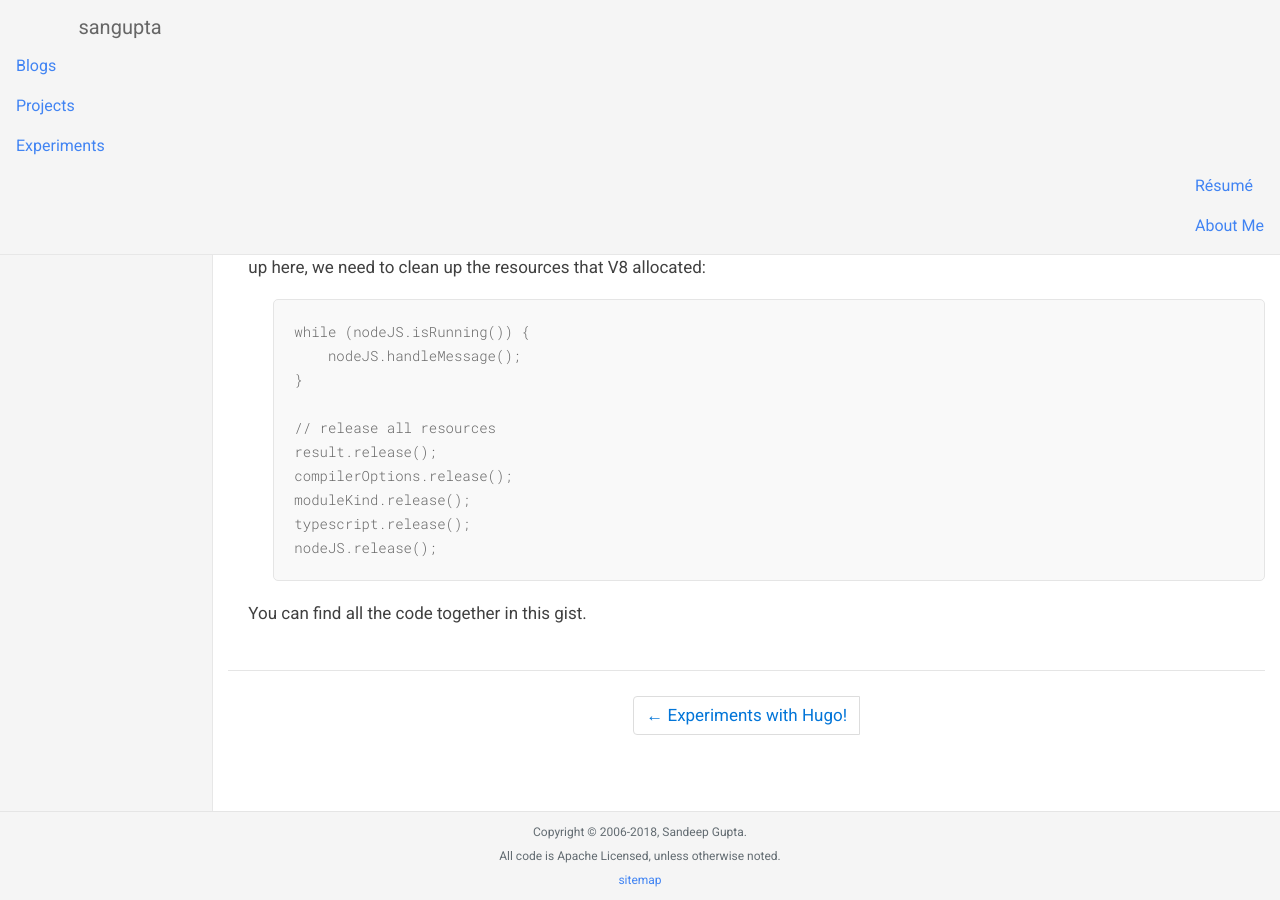
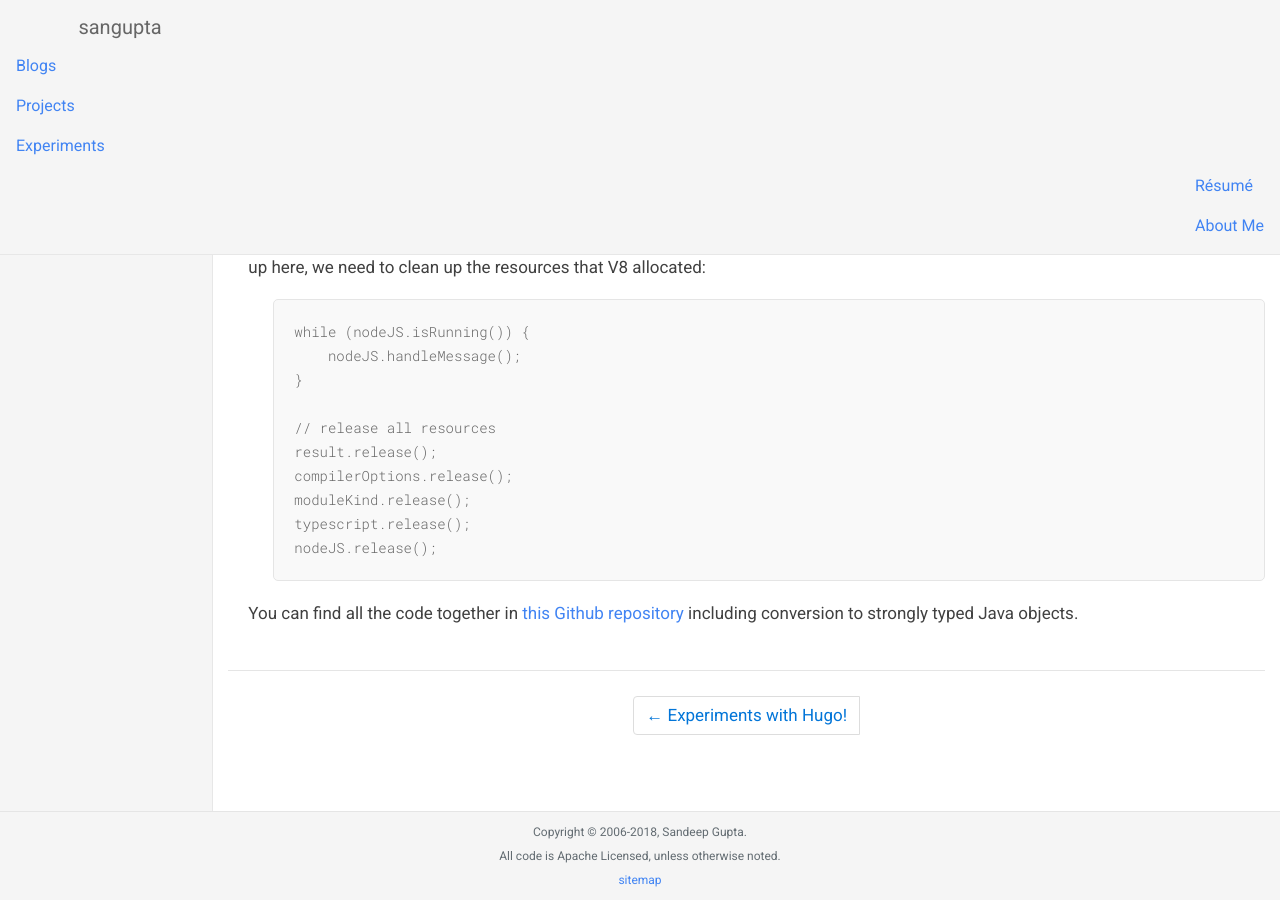
Before and after one commit to sangupta/sangupta.github.io, a Jekyll site: the page built from _posts/2022-04-20-parsing-typescript-in-java.md, in a window 1280 px wide and 900 px high, scrolled down 1116 px. Built offline with Jekyll 4.4.1, drawn with Linux system fonts in a browser that asks for light colours; nearby versions of some CDN libraries; comment, search, counter and statistics services are not loaded.

Commit message:
updated post with repo link

````diff
--- a/_posts/2022-04-20-parsing-typescript-in-java.md
+++ b/_posts/2022-04-20-parsing-typescript-in-java.md
@@ -69,7 +69,8 @@ typescript.release();
 nodeJS.release();
 ```
 
-You can find all the code together in this gist.
+You can find all the code together in [this Github repository](repo) including conversion
+to strongly typed Java objects.
 
 [tslang]: https://www.typescriptlang.org/
 [eclipse-v8]: https://github.com/eclipsesource/J2V8
````
Also changed, not shown: other parts of _posts/2022-04-20-parsing-typescript-in-java.md (+1 -0 lines).
